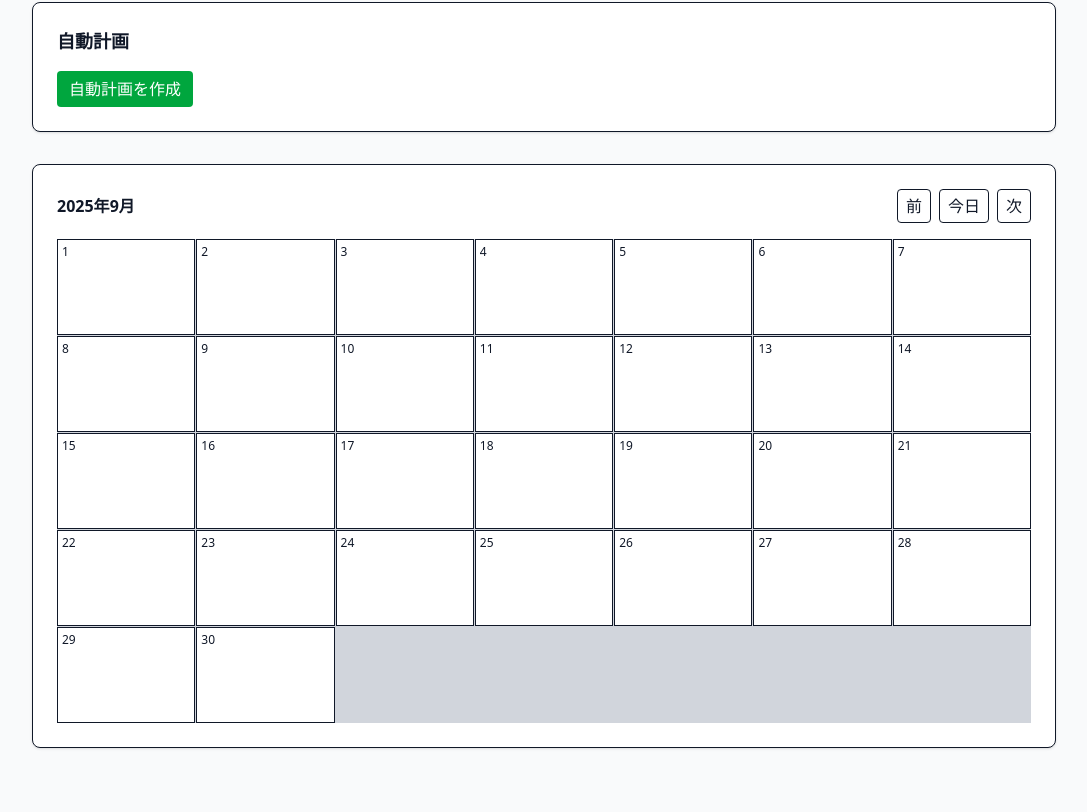
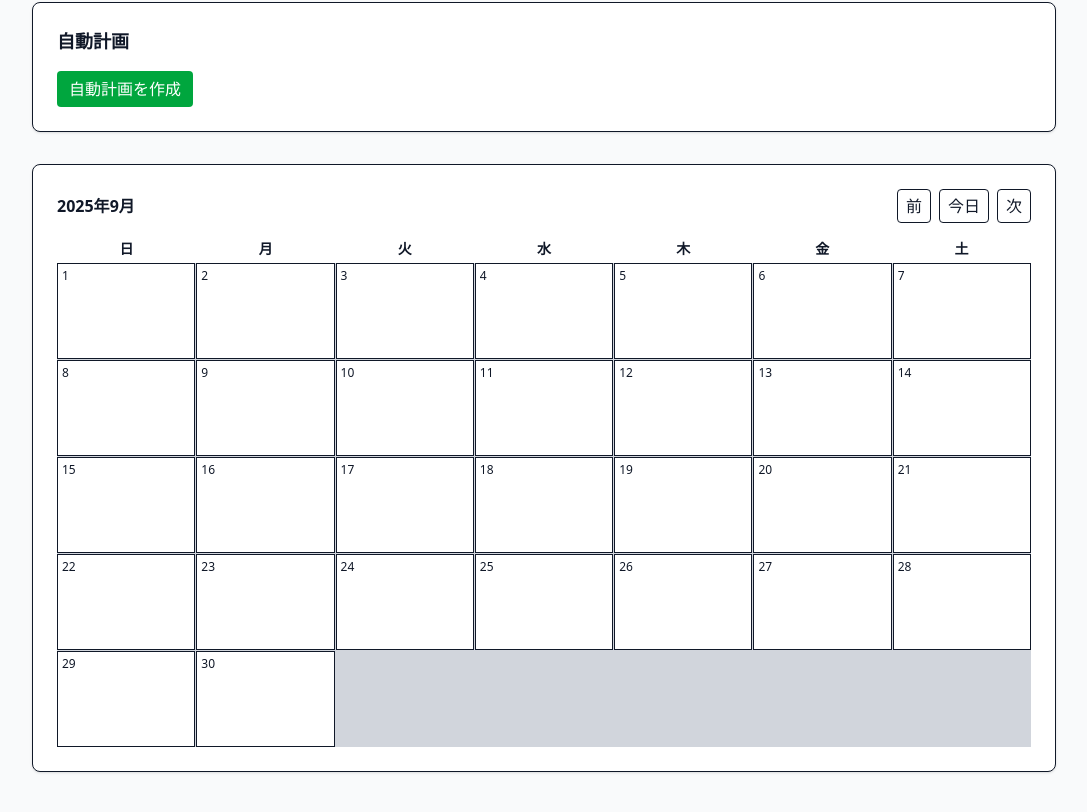
Before and after one commit to chocolat0w0/goal-steps-ai, a React (Vite) app: page / in a window 1280 px wide. Shown: the part 858-1670 px from the top of the page, without its empty margins (96-1183 px from the left). Before the commit the page ends 1646 px from the top, so only its background shows below. Built offline with nearby package versions, Linux system fonts and the light colour scheme.

Commit message:
feat: display weekday headers in calendar

```diff
--- a/src/components/CalendarView.tsx
+++ b/src/components/CalendarView.tsx
@@ -29,6 +29,7 @@ const CalendarView: FC<Props> = ({ tasks, categories, initialDate }) => {
   const year = current.getFullYear();
   const month = current.getMonth();
   const days = daysInMonth(year, month);
+  const dayNames = ['日', '月', '火', '水', '木', '金', '土'];
 
   const prevMonth = () => setCurrent(new Date(year, month - 1, 1));
   const nextMonth = () => setCurrent(new Date(year, month + 1, 1));
@@ -77,6 +78,13 @@ const CalendarView: FC<Props> = ({ tasks, categories, initialDate }) => {
           </button>
         </div>
       </div>
+      <div className="mb-1 grid grid-cols-7 text-center text-sm font-semibold" role="row">
+        {dayNames.map((d) => (
+          <div key={d} role="columnheader">
+            {d}
+          </div>
+        ))}
+      </div>
       <div role="grid" className="grid grid-cols-7 gap-px bg-gray-300">
         {cells}
       </div>
```
Also changed, not shown: 1 other file (tests, documents, lock files or other folders).
